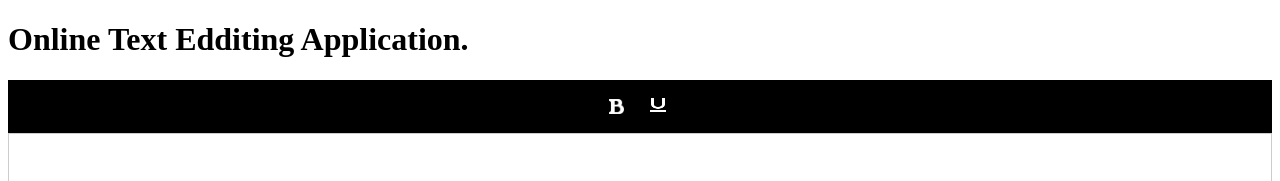
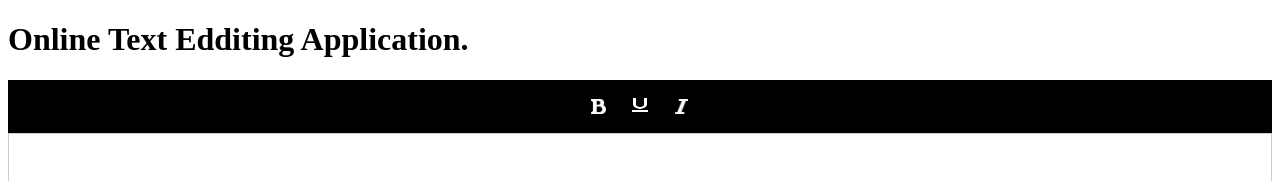
Before and after one commit to keerthidhanush/Text-Editor, a plain HTML site: page index.html in a window 1280 px wide. Shown: the top 181 px of the page. Drawn offline with Linux system fonts and the light colour scheme.

Commit message:
Italic Added

```diff
--- a/index.html
+++ b/index.html
@@ -72,6 +72,10 @@
                 <u><img src="Resourses/format_underline_white_192x192.png" width="28" height="18" ></u>
             </button>
 
+            <button type="button" id="button" onclick="buttfun('italic')">
+                <i><img src="Resourses/italic-xxl.png" width="15" height="15" ></i>
+            </button>
+
         </div>
     </center>
 
```
